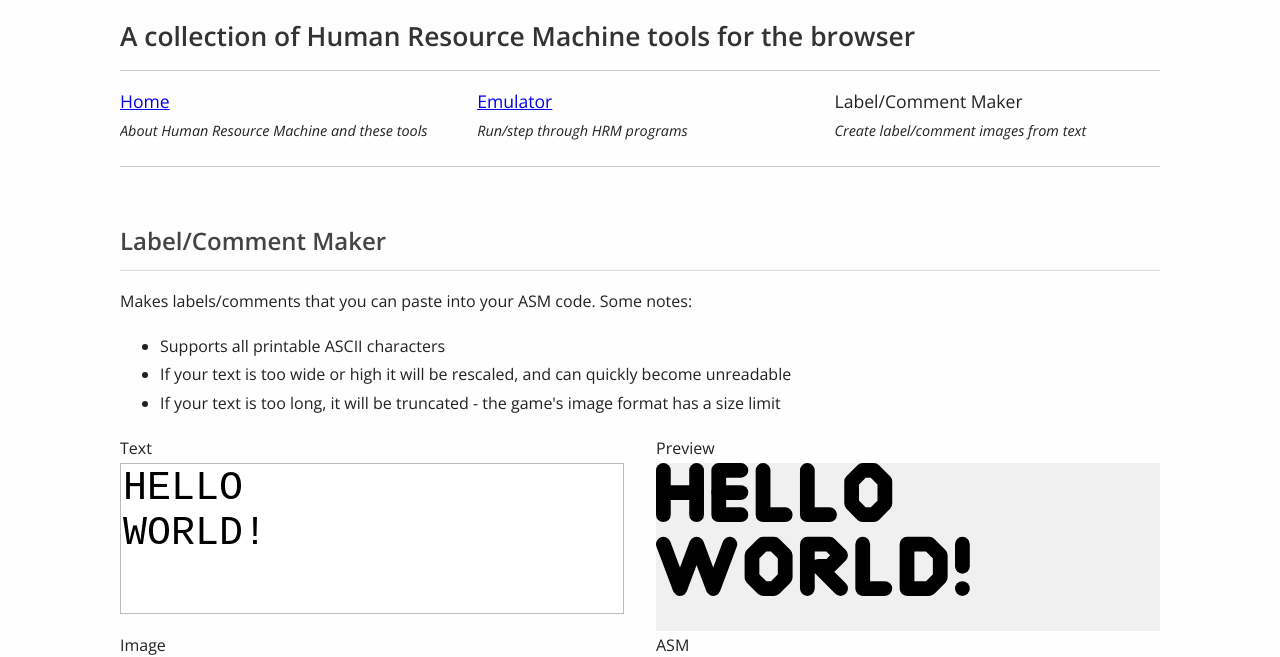
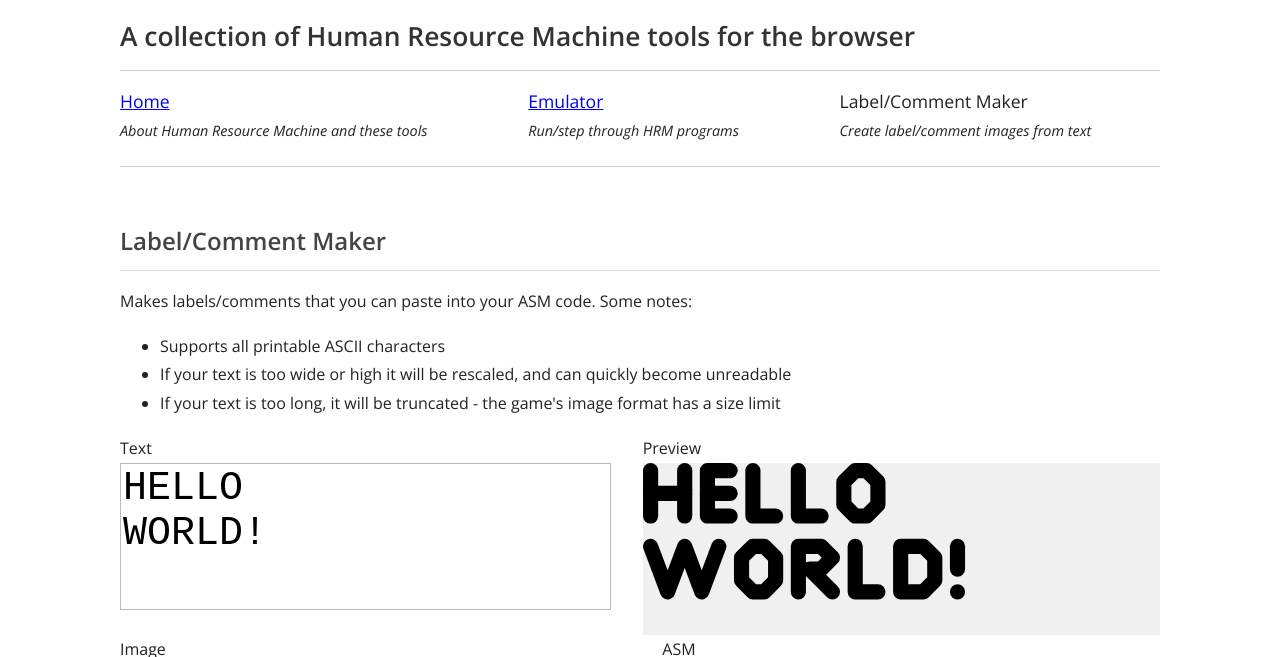
Before and after one commit to nrkn/hrm-tools, a plain HTML site: page label-comment-maker/index.html in a window 1280 px wide. Shown: the part 75-732 px from the top of the page. Drawn offline with nearby package versions, Linux system fonts and the light colour scheme.

Commit message:
Use flex everywhere

```diff
--- a/css/main.css
+++ b/css/main.css
@@ -112,15 +112,6 @@ textarea {
   margin: auto;
 }
 
-.row {
-  overflow: hidden;
-}
-
-.row > .col-1-2, .row > .col-1-3 {
-  display: inline-block;
-  width: 100%;
-}
-
 .tabular-list {
   display: table;
   padding-left: 0;
@@ -193,32 +184,23 @@ button {
     line-height: 1.8;
   }
 
-  .row > .col-1-2 {
-    float: left;
-    width: 50%;
+  .row {
+    display: flex;
+    flex-direction: row;
   }
 
-  .row > .col-1-2:first-child {
-    padding-right: 1rem;
+  .row > * {
+    display: flex;
+    flex-direction: column;
+    flex-grow: 1;
+    padding: 0 1rem;
   }
 
-  .row > .col-1-2:last-child {
-    padding-left: 1rem;
+  .row > *:first-child {
+    padding-left: 0;
   }
 
-  .row > .col-1-3 {
-    float: left;
-    width: 33.33%;
-    padding: 0 0.66rem;
-  }
-
-  .row > .col-1-3:first-child {
-    padding-left: 0;
-    padding-right: 1.33rem;
-  }
-
-  .row > .col-1-3:last-child {
-    padding-left: 1.33rem;
+  .row > *:last-child {
     padding-right: 0;
   }
 }
--- a/label-comment-maker/index.html
+++ b/label-comment-maker/index.html
@@ -27,19 +27,19 @@
       <h2>A collection of Human Resource Machine tools for the browser</h2>
       <nav>
         <ul class="row">
-          <li class="col-1-3">
+          <li>
             <a href="../">Home</a>
             <p>
               About Human Resource Machine and these tools
             </p>
           </li>
-          <li class="col-1-3">
+          <li>
             <a href="../emulator">Emulator</a>
             <p>
               Run/step through HRM programs
             </p>
           </li>
-          <li class="col-1-3">
+          <li>
             <a href="../label-comment-maker" class="current">Label/Comment Maker</a>
             <p>
               Create label/comment images from text
@@ -60,7 +60,7 @@
           <li>If your text is too long, it will be truncated - the game's image format has a size limit</li>
         </ul>
         <div class="row">
-          <div class="col-1-2">
+          <div>
             <label for="input">Text</label>
             <div class="aspect aspect-3-1">
               <div class="content">
@@ -69,7 +69,7 @@ World!</textarea>
               </div>
             </div>
           </div>
-          <div class="col-1-2">
+          <div>
             <label>Preview</label>
             <div class="aspect aspect-3-1">
               <div class="content" id="preview">
@@ -78,7 +78,7 @@ World!</textarea>
           </div>
         </div>
         <div class="row">
-          <div class="col-1-2">
+          <div>
             <label for="image">Image</label>
             <div class="aspect aspect-3-1">
               <div class="content">
@@ -86,7 +86,7 @@ World!</textarea>
               </div>
             </div>
           </div>
-          <div class="col-1-2">
+          <div>
             <label for="asm">ASM</label>
             <div class="aspect aspect-3-1">
               <div class="content">
```
Also changed, not shown: index.html (+6 -8 lines).
